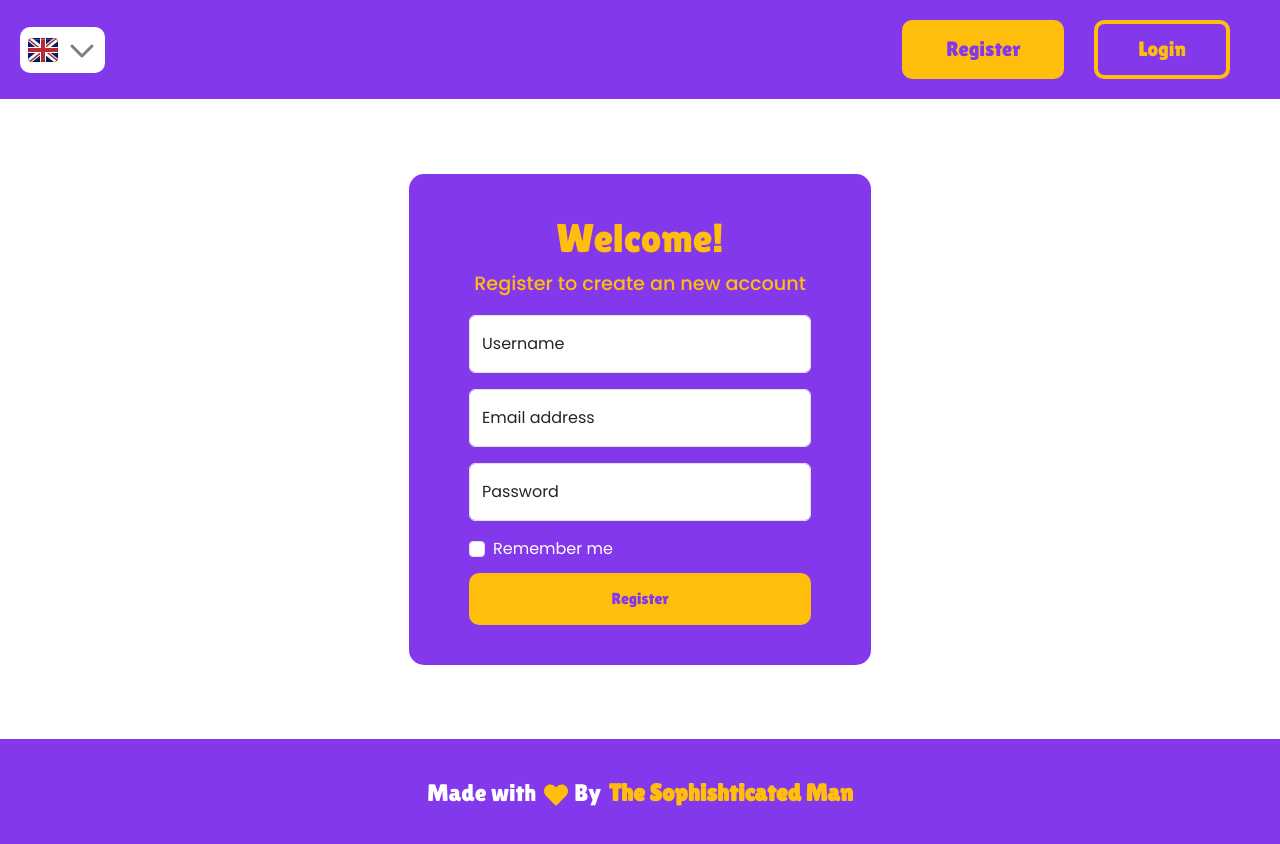
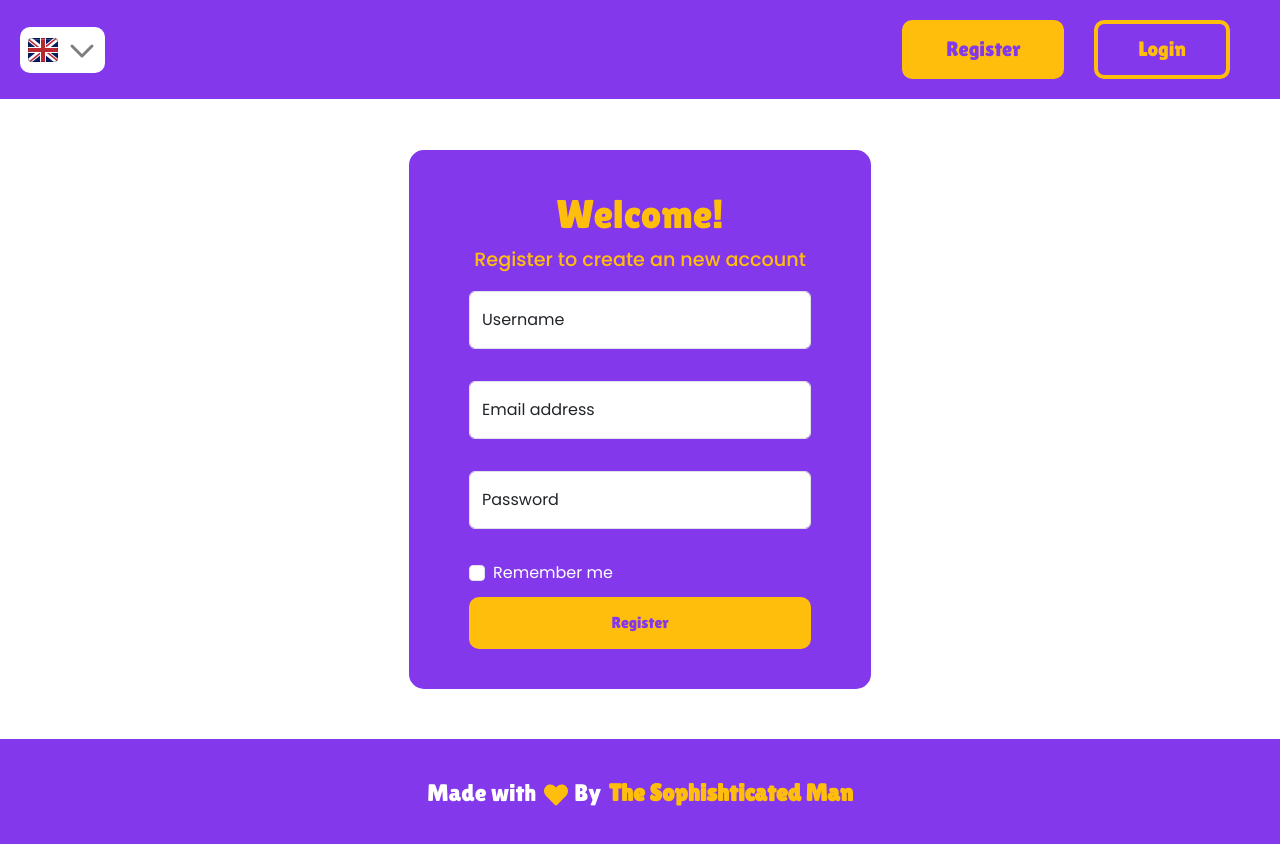
Before and after one commit to The-Sofishticated-Man/secret-message, a React (Vite) app in the folder client/secret-message/: page /register in a window 1280 px wide. Shown: the top 844 px of the page. Built offline with nearby package versions, Linux system fonts and the light colour scheme.

Commit message:
added validation

```diff
--- a/client/secret-message/package.json
+++ b/client/secret-message/package.json
@@ -10,11 +10,14 @@
     "preview": "vite preview"
   },
   "dependencies": {
+    "@hookform/resolvers": "^3.6.0",
     "bootstrap": "^5.3.3",
     "react": "^18.2.0",
     "react-dom": "^18.2.0",
+    "react-hook-form": "^7.52.0",
     "react-icons": "^5.2.1",
-    "react-router-dom": "^6.24.0"
+    "react-router-dom": "^6.24.0",
+    "zod": "^3.23.8"
   },
   "devDependencies": {
     "@types/react": "^18.2.66",
--- a/client/secret-message/src/App.tsx
+++ b/client/secret-message/src/App.tsx
@@ -2,15 +2,16 @@ import NavBar from "./components/NavBar/Index";
 import Footer from "./components/Footer/Index";
 import HomePage from "./routes/HomePage";
 import { Routes, Route } from "react-router-dom";
-import RegisterAndLogin from "./routes/RegisterAndLogin/RegisterAndLogin";
+import Register from "./routes/Register/Register";
+import Login from "./routes/Login/Login";
 function App() {
   return (
     <>
       <NavBar />
       <Routes>
         <Route path="/" element={<HomePage />} />
-        <Route path="/register" element={<RegisterAndLogin newUser={true} />} />
-        <Route path="/login" element={<RegisterAndLogin newUser={false} />} />
+        <Route path="/register" element={<Register />} />
+        <Route path="/login" element={<Login />} />
       </Routes>
       <Footer />
     </>
--- /dev/null
+++ b/client/secret-message/src/components/InputForm/InputForm.module.css
@@ -0,0 +1,31 @@
+.loginForm {
+  max-width: 50%;
+  padding: 40px 60px;
+  background-color: var(--color-secondary);
+  border-radius: 15px;
+  font-family: "Poppins";
+  display: flex;
+  flex-direction: column;
+}
+.formField {
+  width: 100%;
+}
+.formCheckLabel {
+  color: white;
+}
+.formHeading {
+  text-align: center;
+  color: var(--color-primary);
+  font-family: "Lilita One";
+}
+.formSubHeading {
+  color: var(--color-primary);
+  font-family: "Poppins";
+  font-weight: 500;
+  text-align: center;
+  font-size: 1.2rem;
+}
+.warningMessage {
+  color: var(--color-primary);
+  font-family: "Lilita One";
+}
--- /dev/null
+++ b/client/secret-message/src/components/InputForm/index.tsx
@@ -0,0 +1,106 @@
+import style from "./InputForm.module.css";
+import Button from "../Button";
+import { z } from "zod";
+import { zodResolver } from "@hookform/resolvers/zod";
+import { SubmitHandler, useForm } from "react-hook-form";
+
+//Declare schema for form input
+const userSchema = z.object({
+  username: z.string().min(3).max(18),
+  email: z.string().email(),
+  password: z.string().min(8).max(20),
+});
+
+//Delcare type based on the zod schema
+type formData = z.infer<typeof userSchema>;
+
+function InputForm({
+  onSubmit,
+  newUser,
+}: {
+  onSubmit: SubmitHandler<formData>;
+  newUser: boolean;
+}) {
+  //using react hook form to
+  const {
+    register,
+    handleSubmit,
+    formState: { errors },
+  } = useForm<formData>({
+    resolver: zodResolver(userSchema),
+  });
+  console.log(errors);
+  return (
+    <form
+      noValidate={true}
+      onSubmit={handleSubmit(onSubmit)}
+      className={style.loginForm}
+    >
+      <h1 className={style.formHeading}>
+        {newUser ? "Welcome!" : "Welcome Back!"}
+      </h1>
+      {newUser && (
+        <>
+          <p className={style.formSubHeading}>
+            Register to create an new account
+          </p>
+          <div className={`form-floating mb-3  ${style.formField}`}>
+            <input
+              {...register("username")}
+              type="text"
+              id="usernameField"
+              className="form-control"
+              placeholder=""
+            />
+            <label htmlFor="usernameField">Username</label>
+            {errors.username ?
+              <p className={style.warningMessage}>{errors.username.message}</p>:<p></p>
+            }
+          </div>
+        </>
+      )}
+      <div className={`form-floating mb-3  ${style.formField}`}>
+        <input
+          {...register("email")}
+          type="email"
+          id="emailField"
+          className="form-control"
+          placeholder=""
+        />
+        <label htmlFor="emailField">Email address</label>
+      </div>
+      {errors.email ?
+       <p className={style.warningMessage}>{errors.email.message}</p>:<p></p>
+      }
+      <div className={`form-floating mb-3  ${style.formField}`}>
+        <input
+          {...register("password")}
+          type="password"
+          id="passwordField"
+          className="form-control"
+          placeholder=""
+        />
+        <label htmlFor="passwordField">Password</label>
+      </div>
+      {errors.password ?
+        <p className={style.warningMessage}>{errors.password.message}</p>:<p></p>
+      }
+      <div className={`form-check`}>
+        <input
+          type="checkbox"
+          name="remember"
+          id="remember"
+          className={`form-check-input`}
+        />
+        <label htmlFor="remember" className={style.formCheckLabel}>
+          Remember me
+        </label>
+      </div>
+      <Button btnType="btnPrimary" Size="1rem" Margin="10px 0px 0 0px">
+        Register
+      </Button>
+    </form>
+  );
+}
+
+export default InputForm;
--- /dev/null
+++ b/client/secret-message/src/routes/Login/Login.module.css
@@ -0,0 +1,6 @@
+.formSection {
+  display: flex;
+  justify-content: center;
+  align-items: center;
+  height: 80vh;
+}
--- /dev/null
+++ b/client/secret-message/src/routes/Login/Login.tsx
@@ -0,0 +1,20 @@
+import InputForm from "../../components/InputForm";
+import style from "./Login.module.css";
+const Login = () => {
+  return (
+    <section className={style.formSection}>
+      <InputForm
+        onSubmit={(formData) => {
+          try {
+            console.log(formData);
+          } catch (error) {
+            console.log(error);
+          }
+        }}
+        newUser={false}
+      />
+    </section>
+  );
+};
+
+export default Login;
--- /dev/null
+++ b/client/secret-message/src/routes/Register/Register.module.css
@@ -0,0 +1,6 @@
+.formSection {
+  display: flex;
+  justify-content: center;
+  align-items: center;
+  height: 80vh;
+}
--- /dev/null
+++ b/client/secret-message/src/routes/Register/Register.tsx
@@ -0,0 +1,20 @@
+import InputForm from "../../components/InputForm";
+import style from "./Register.module.css";
+const Register = () => {
+  return (
+    <section className={style.formSection}>
+      <InputForm
+        onSubmit={(formData) => {
+          try {
+            console.log(formData);
+          } catch (error) {
+            console.log(error);
+          }
+        }}
+        newUser={true}
+      />
+    </section>
+  );
+};
+
+export default Register;
--- a/client/secret-message/src/routes/RegisterAndLogin/RegisterAndLogin.module.css
+++ /dev/null
@@ -1,33 +0,0 @@
-.formSection {
-  display: flex;
-  justify-content: center;
-  align-items: center;
-  height: 80vh;
-}
-.loginForm {
-  max-width: 50%;
-  padding: 40px 60px;
-  background-color: var(--color-secondary);
-  border-radius: 15px;
-  font-family: "Poppins";
-  display: flex;
-  flex-direction: column;
-}
-.formField {
-  width: 100%;
-}
-.formCheckLabel {
-  color: white;
-}
-.formHeading {
-  text-align: center;
-  color: var(--color-primary);
-  font-family: "Lilita One";
-}
-.formSubHeading {
-  color: var(--color-primary);
-  font-family: "Poppins";
-  font-weight: 500;
-  text-align: center;
-  font-size: 1.2rem;
-}
--- a/client/secret-message/src/routes/RegisterAndLogin/RegisterAndLogin.tsx
+++ /dev/null
@@ -1,72 +0,0 @@
-import Button from "../../components/Button";
-import style from "./RegisterAndLogin.module.css";
-const RegisterAndLogin = ({ newUser }: { newUser: boolean }) => {
-  const handleSubmit = () => {
-    console.log("Submitted");
-  };
-  return (
-    <section className={style.formSection}>
-      <form onSubmit={handleSubmit} className={style.loginForm}>
-        <h1 className={style.formHeading}>
-          {newUser ? "Welcome!" : "Welcome Back!"}
-        </h1>
-        {newUser && (
-          <>
-            <p className={style.formSubHeading}>
-              Register to create an new account
-            </p>
-            <div className={`form-floating mb-3 ${style.formField}`}>
-              <input
-                required={true}
-                type="username"
-                name="username"
-                id="usernameField"
-                className="form-control"
-                placeholder=""
-              />
-              <label htmlFor="usernameField">Username</label>
-            </div>
-          </>
-        )}
-        <div className={`form-floating mb-3 ${style.formField}`}>
-          <input
-            required={true}
-            type="email"
-            name="email"
-            id="emailField"
-            className="form-control"
-            placeholder=""
-          />
-          <label htmlFor="emailField">Email address</label>
-        </div>
-        <div className={`form-floating mb-3 ${style.formField}`}>
-          <input
-            required={true}
-            type="password"
-            name="password"
-            id="passwordField"
-            className="form-control"
-            placeholder=""
-          />
-          <label htmlFor="passwordField">Password</label>
-        </div>
-        <div className={`form-check`}>
-          <input
-            type="checkbox"
-            name="remember"
-            id="remember"
-            className={`form-check-input`}
-          />
-          <label htmlFor="remember" className={style.formCheckLabel}>
-            Remember me
-          </label>
-        </div>
-        <Button btnType="btnPrimary" Size="1rem" Margin="10px 0px 0 0px">
-          Register
-        </Button>
-      </form>
-    </section>
-  );
-};
-
-export default RegisterAndLogin;
```
Also changed, not shown: 1 other file (tests, documents, lock files or other folders).
